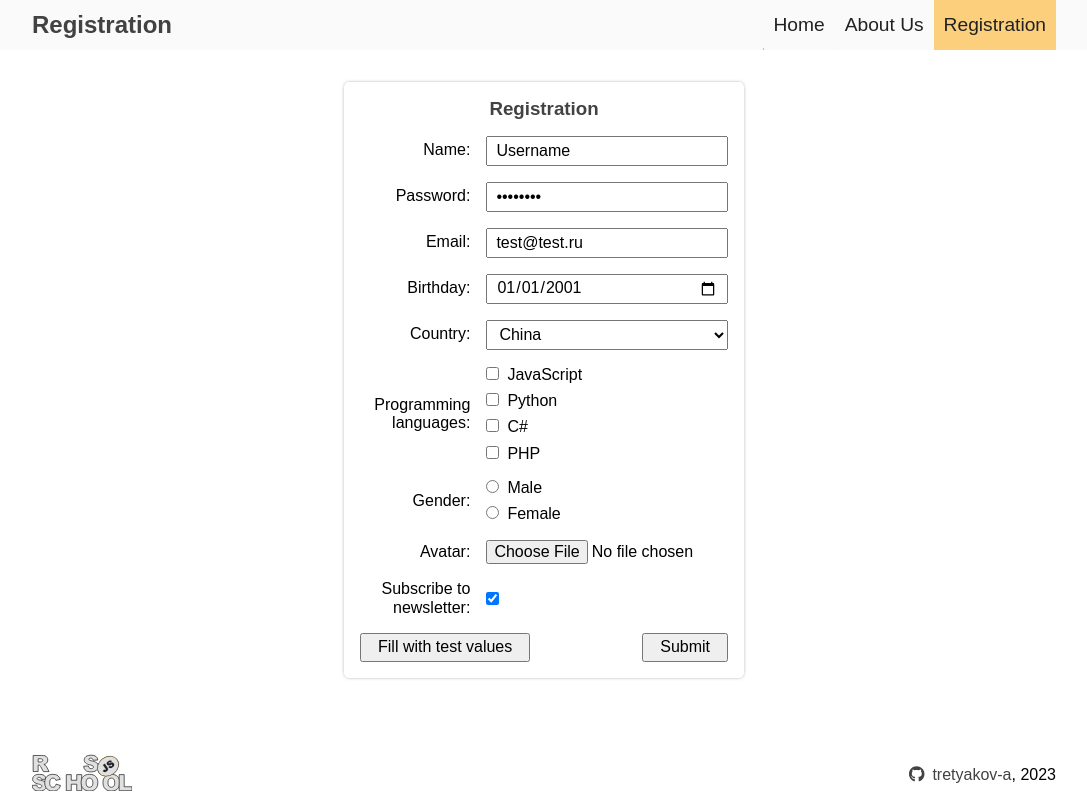
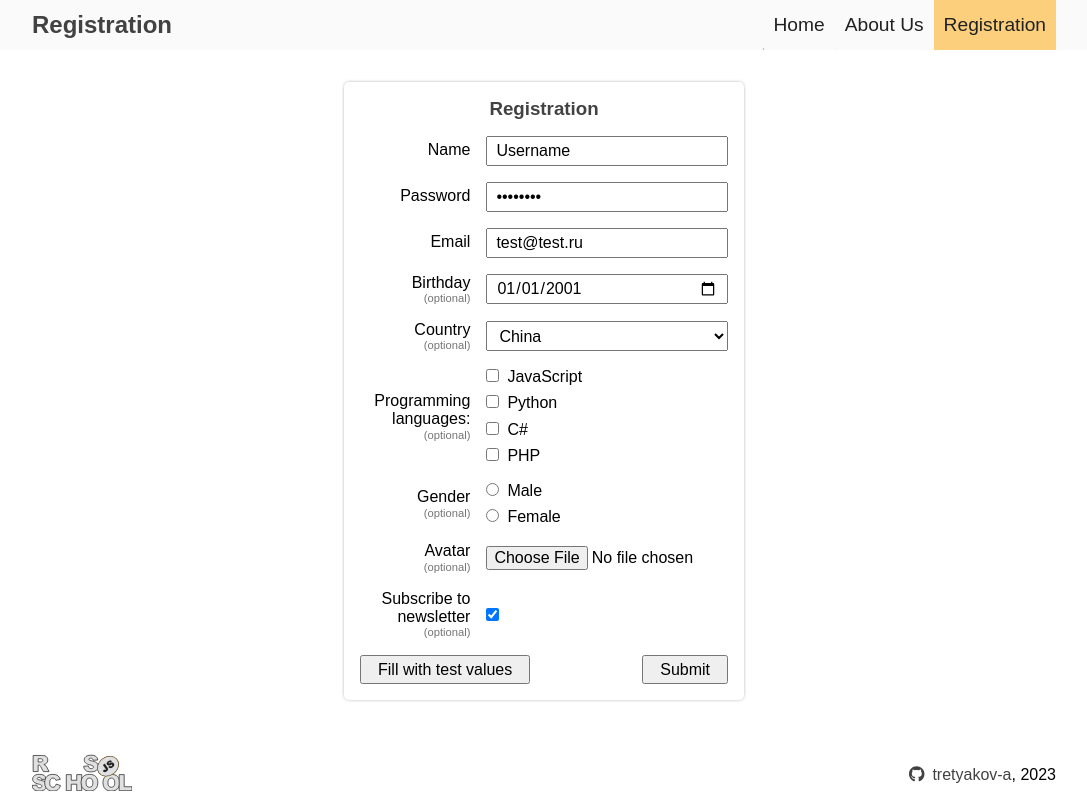
Before and after one commit to tretyakov-a/rs-school-react2023q1, a React (Vite) app: page /registration in a window 1280 px wide. Shown: the whole page, without its empty margins (96-1183 px from the left). Built offline with nearby package versions, Linux system fonts and the light colour scheme.

Commit message:
feat: add optinal label

```diff
--- a/src/components/RegistrationForm/FormField/index.tsx
+++ b/src/components/RegistrationForm/FormField/index.tsx
@@ -20,14 +20,19 @@ class FormField extends React.Component<FormFieldProps> {
 
   render() {
     const {
-      options: { label },
+      options: { label, validation },
       validationResult,
     } = this.props;
+
+    const isRequired = validation?.required !== undefined && validation.required;
 
     return (
       <>
         <div className={`registration-form__row ${validationResult.isValid ? '' : 'invalid'}`}>
-          <div className="registration-form__row-title">{label || ''}</div>
+          <div className="registration-form__row-title">
+            <div>{label || ''}</div>
+            {!isRequired && <div className="registration-form__row-subtitle">(optional)</div>}
+          </div>
           {renderInput(this.props.options)}
         </div>
         <div className="registration-form__error">{this.renderErrors(validationResult)}</div>
--- a/src/components/RegistrationForm/form-fields.ts
+++ b/src/components/RegistrationForm/form-fields.ts
@@ -37,7 +37,7 @@ const createRefsArray = (length: number) => Array.from({ length }, () => new Inp
 
 const formFieldsOptions: Record<string, FormField> = {
   name: {
-    label: 'Name:',
+    label: 'Name',
     type: 'text',
     validation: {
       required: true,
@@ -52,7 +52,7 @@ const formFieldsOptions: Record<string, FormField> = {
     defaultValue: 'Username',
   },
   password: {
-    label: 'Password:',
+    label: 'Password',
     type: 'password',
     validation: {
       required: true,
@@ -61,7 +61,7 @@ const formFieldsOptions: Record<string, FormField> = {
     defaultValue: '12345678',
   },
   email: {
-    label: 'Email:',
+    label: 'Email',
     type: 'email',
     validation: {
       required: true,
@@ -73,7 +73,7 @@ const formFieldsOptions: Record<string, FormField> = {
     defaultValue: 'test@test.ru',
   },
   birthday: {
-    label: 'Birthday:',
+    label: 'Birthday',
     type: 'date',
     validation: {
       age: 16,
@@ -81,7 +81,7 @@ const formFieldsOptions: Record<string, FormField> = {
     defaultValue: '2001-01-01',
   },
   country: {
-    label: 'Country:',
+    label: 'Country',
     type: 'select',
     data: countries,
     defaultSelectOptionValue: 'Choose country',
@@ -94,20 +94,20 @@ const formFieldsOptions: Record<string, FormField> = {
     data: programmingLanguages,
   },
   gender: {
-    label: 'Gender:',
+    label: 'Gender',
     type: 'radio',
     formFieldType: 'list',
     data: genders,
   },
   avatar: {
-    label: 'Avatar:',
+    label: 'Avatar',
     type: 'file',
     validation: {
       maxFileSize: 100000,
     },
   },
   subscribe: {
-    label: 'Subscribe to newsletter:',
+    label: 'Subscribe to newsletter',
     type: 'checkbox',
     defaultValue: true,
   },
--- a/src/components/RegistrationForm/style.scss
+++ b/src/components/RegistrationForm/style.scss
@@ -65,6 +65,11 @@
     text-align: right;
   }
 
+  &__row-subtitle {
+    font-size: 0.7rem;
+    color: var(--color-text-xm);
+  }
+
   &__buttons {
     display: flex;
     justify-content: space-between;
```
